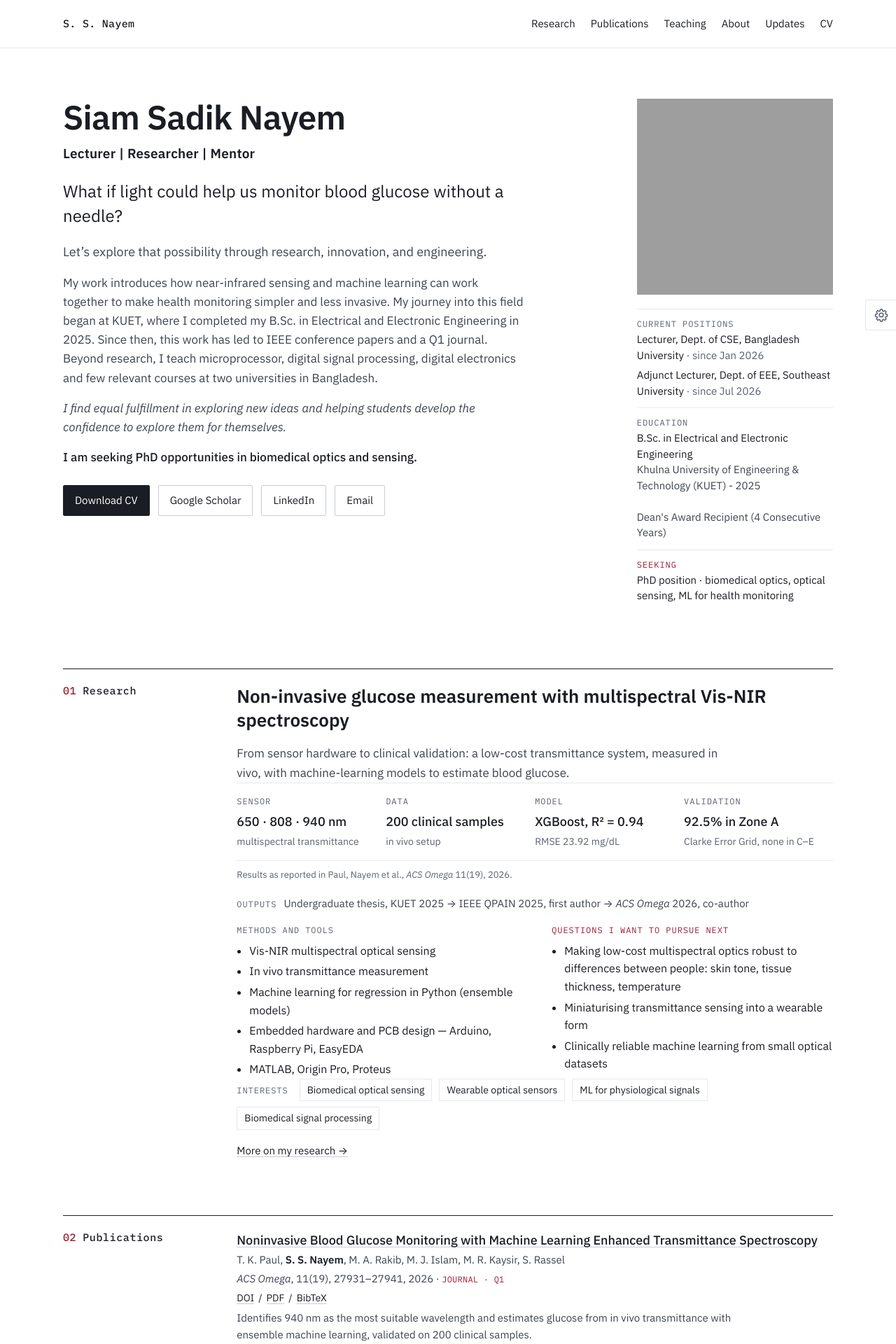
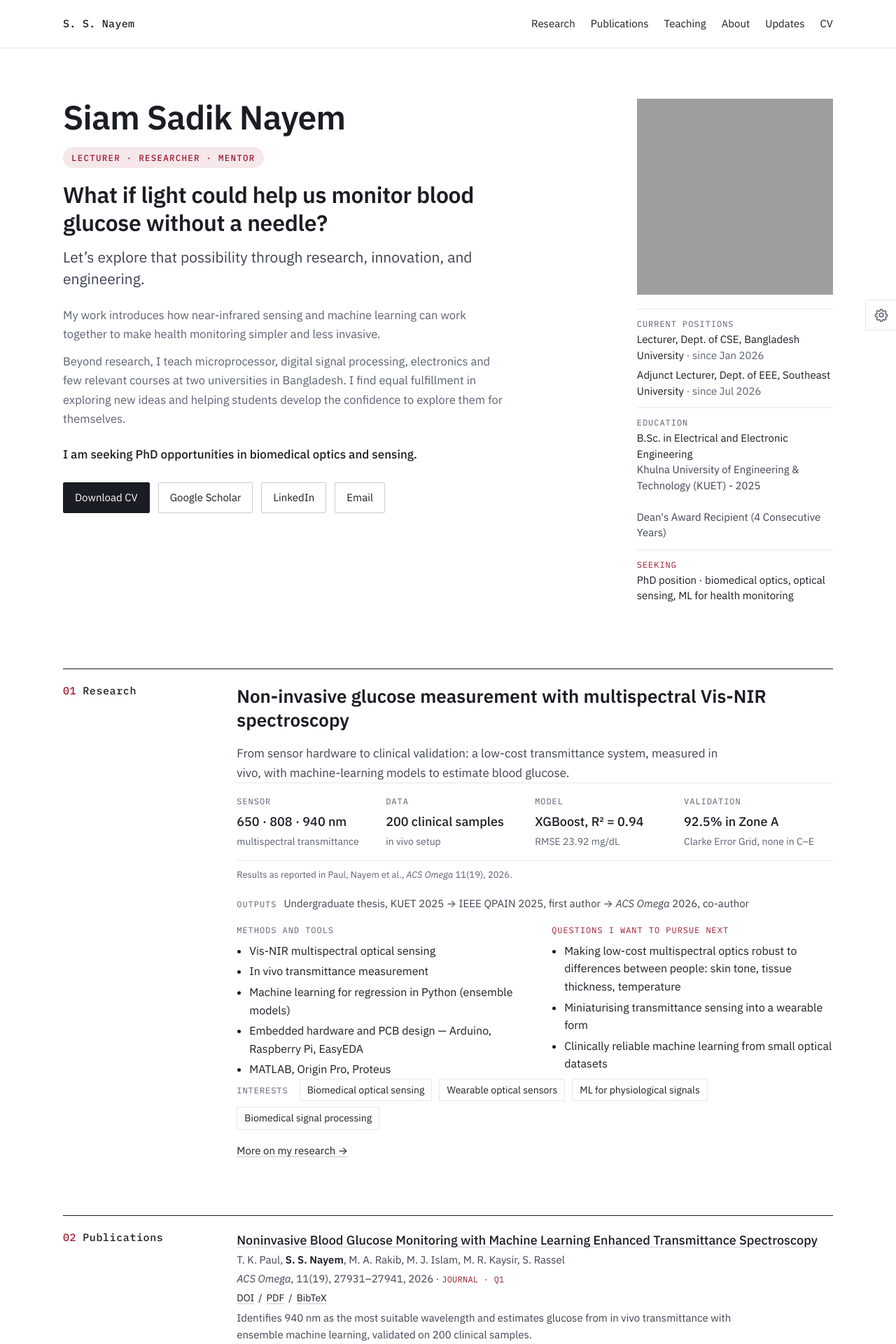
Before and after one commit to siamsadiknayem/siamsadiknayem.github.io, a Jekyll site: the page built from content/_pages/home.md, in a window 1280 px wide. Shown: the top 1920 px of the page at 70% size. Built offline with Jekyll 4.4.1, drawn with Linux system fonts in a browser that asks for light colours; grey boxes are pictures that could not be loaded.

Commit message:
Homepage hero: roles pill, bold question, new introduction text and spacing
Co-Authored-By: Claude Opus 5.5 <noreply@anthropic.com>
Claude-Session: https://claude.ai/code/session_01BccD5eiv3h1QnHJwSoiwdW

```diff
--- a/_layouts/home.html
+++ b/_layouts/home.html
@@ -10,7 +10,7 @@ layout: default
     <p class="hero__statement">{{ p.statement }}</p>
     {%- if p.intro_lead %}<p class="hero__lead">{{ p.intro_lead }}</p>{% endif %}
     <p class="hero__intro">{{ p.intro | markdownify | remove: '<p>' | remove: '</p>' | strip }}</p>
-    {%- if p.intro_close %}<p class="hero__close">{{ p.intro_close }}</p>{% endif %}
+    {%- if p.intro_more %}<p class="hero__intro">{{ p.intro_more }}</p>{% endif %}
     <p class="hero__seeking">{{ p.seeking_line }}</p>
     <p class="buttons">
       {%- if p.cv_available %}
--- a/assets/css/main.css
+++ b/assets/css/main.css
@@ -127,14 +127,18 @@ main { padding-top: 48px; padding-bottom: 48px; }
 .hero__aside { flex: 1 1 280px; min-width: 0; max-width: 360px; }
 .hero h1 { font-size: 36px; font-weight: 600; letter-spacing: -.015em; line-height: 1.1; }
 @media (min-width: 720px) { .hero h1 { font-size: 48px; } }
-.hero__roles { margin-top: 10px; font-size: 17px; font-weight: 600; letter-spacing: .01em; }
-@media (min-width: 720px) { .hero__roles { font-size: 19px; } }
-.hero__statement { margin-top: 22px; font-size: 21px; line-height: 1.45; max-width: 660px; }
-@media (min-width: 720px) { .hero__statement { font-size: 24px; } }
-.hero__lead { margin-top: 20px; max-width: 660px; font-size: 18px; color: var(--ink-2); }
-.hero__intro { margin-top: 16px; max-width: 660px; color: var(--ink-2); }
-.hero__close { margin-top: 16px; max-width: 660px; font-style: italic; color: var(--ink-2); }
-.hero__seeking { margin-top: 16px; max-width: 660px; font-weight: 500; }
+.hero__roles { display: inline-block; margin-top: 16px; padding: 5px 12px; border-radius: 999px;
+  font-family: var(--mono); font-size: 12.5px; font-weight: 500; letter-spacing: .1em; text-transform: uppercase;
+  color: var(--accent); background: color-mix(in srgb, var(--accent) 10%, transparent); }
+.hero__statement { margin-top: 18px; max-width: 640px; font-size: 26px; font-weight: 600;
+  line-height: 1.25; letter-spacing: -.01em; }
+@media (min-width: 720px) { .hero__statement { font-size: 32px; } }
+.hero__lead { margin-top: 14px; max-width: 640px; font-size: 19px; line-height: 1.5; color: var(--ink-2); }
+@media (min-width: 720px) { .hero__lead { font-size: 21px; } }
+.hero__intro { margin-top: 18px; max-width: 640px; font-size: 16.5px; line-height: 1.65; color: var(--muted); }
+.hero__lead + .hero__intro { margin-top: 22px; }
+.hero__intro + .hero__intro { margin-top: 12px; }
+.hero__seeking { margin-top: 24px; max-width: 660px; font-weight: 500; }
 .hero__photo { width: 100%; aspect-ratio: 1 / 1; object-fit: cover; }
 
 .buttons { margin-top: 26px; display: flex; flex-wrap: wrap; gap: 10px 12px; font-size: 15px; }
--- a/content/_data/profile.yml
+++ b/content/_data/profile.yml
@@ -8,10 +8,10 @@ short_name: S. S. Nayem
 photo: /files/images/siam_squarephoto.png   # upload a new photo to files/images/
 photo_alt: Portrait of Siam Sadik Nayem
 
-# Short line directly under your name on the homepage
-roles: Lecturer | Researcher | Mentor
+# Small label under your name (separate roles with " · ")
+roles: Lecturer · Researcher · Mentor
 
-# One sentence under the roles line (the big question)
+# The big question under the label
 statement: >-
   What if light could help us monitor blood glucose without a needle?
 
@@ -21,17 +21,13 @@ intro_lead: >-
 
 intro: >-
   My work introduces how near-infrared sensing and machine learning can work
-  together to make health monitoring simpler and less invasive. My journey into
-  this field began at KUET, where I completed my B.Sc. in Electrical and
-  Electronic Engineering in 2025. Since then, this work has led to IEEE
-  conference papers and a Q1 journal. Beyond research, I teach microprocessor,
-  digital signal processing, digital electronics and few relevant courses at two
-  universities in Bangladesh.
+  together to make health monitoring simpler and less invasive.
 
-# Shown in italics
-intro_close: >-
-  I find equal fulfillment in exploring new ideas and helping students develop
-  the confidence to explore them for themselves.
+intro_more: >-
+  Beyond research, I teach microprocessor, digital signal processing,
+  electronics and few relevant courses at two universities in Bangladesh. I find
+  equal fulfillment in exploring new ideas and helping students develop the
+  confidence to explore them for themselves.
 
 seeking_line: I am seeking PhD opportunities in biomedical optics and sensing.
 seeking_short: PhD position · biomedical optics, optical sensing, ML for health monitoring
```
Also changed, not shown: CLAUDE.md (+1 -1 lines).
